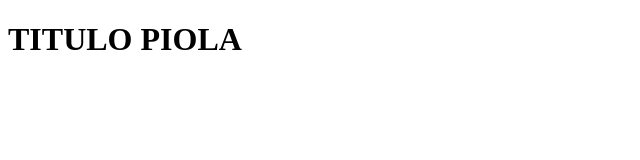
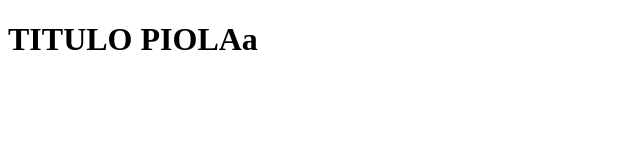
Before and after one commit to MyllerDev/CursosJavaScript, a plain HTML site: page sergieCode/index.html in a window 1280 px wide. Shown: the full height of the page, 0-640 px from the left. Drawn offline with Linux system fonts and the light colour scheme.

Commit message:
editando el titulo

```diff
--- a/sergieCode/index.html
+++ b/sergieCode/index.html
@@ -6,7 +6,7 @@
     <title>Document</title>
 </head>
 <body>
-    <H1>TITULO PIOLA</H1>
+    <H1>TITULO PIOLAa</H1>
     <script src="tipos-datos.js"></script>
 </body>
 </html>
```
